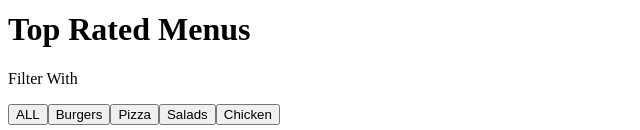
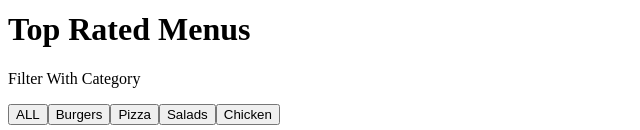
Before and after one commit to DANNJUGUNA/food-website, a React (Create React App) app: page / in a window 1280 px wide. Shown: the part 2243-2373 px from the top of the page, without its empty margins (0-640 px from the left). Built offline with nearby package versions, Linux system fonts and the light colour scheme.

Commit message:
updated the titile

```diff
--- a/src/components/Food.jsx
+++ b/src/components/Food.jsx
@@ -6,7 +6,7 @@ const Food = () => {
         <h1>Top Rated Menus</h1>
         {/* {c} */}
         <div>
-          <p>Filter With </p>
+          <p>Filter With Category</p>
           <div>
             <button>ALL</button>
             <button>Burgers</button>
```
